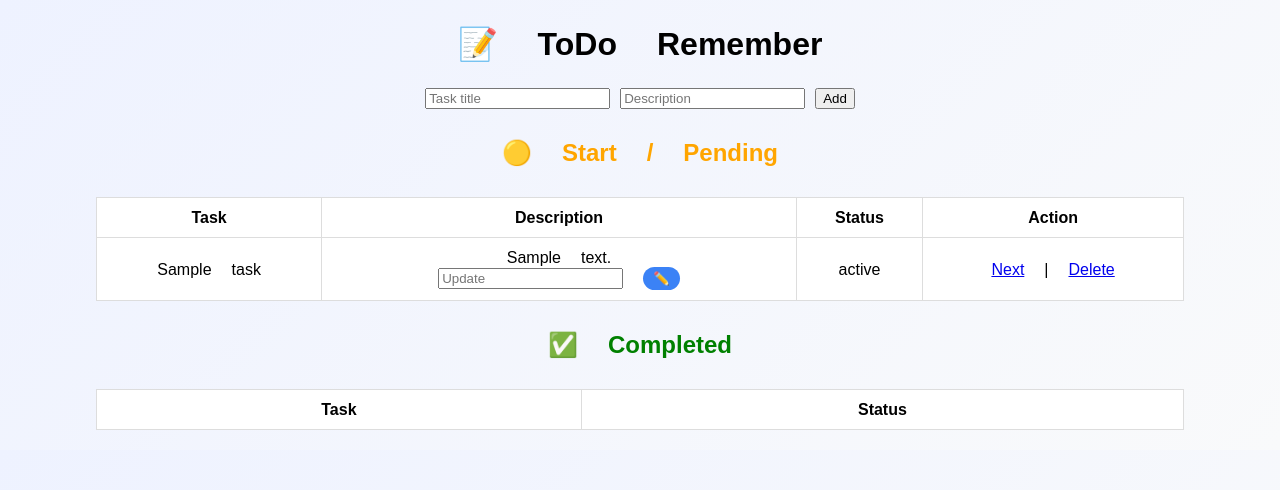
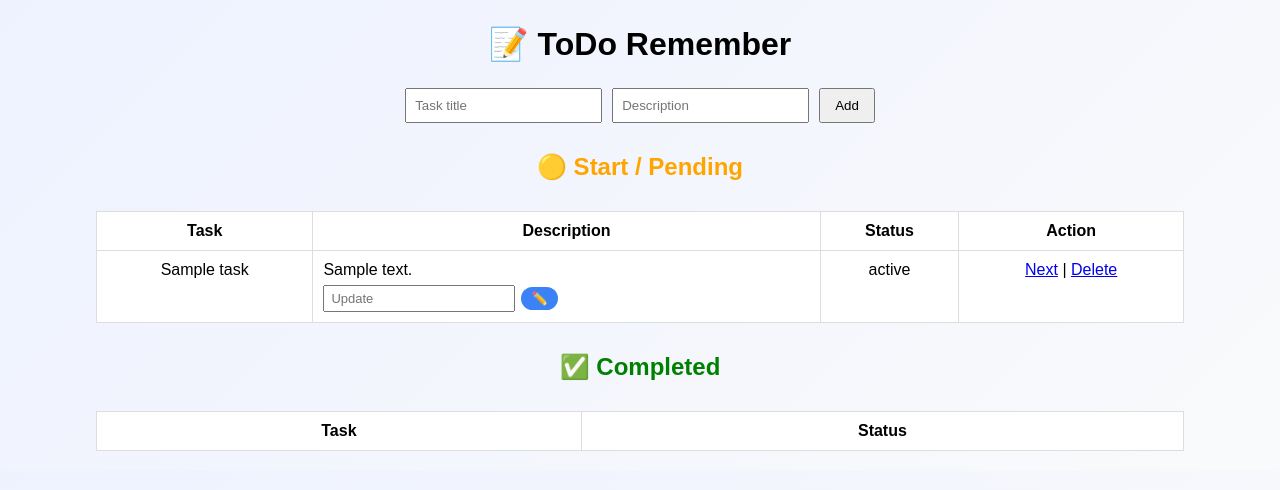
Before and after one commit to ShivanHussain/Todo_Rememeber, a Flask app: page / in a window 1280 px wide. Shown: the top 490 px of the page. Run offline with Flask 3, Linux system fonts and the light colour scheme; a database or web service that is not in the repository returns one stand-in record (values such as "Sample title"); lists and menus that the app fills with data are empty.

Commit message:
change the HTML file structure and css

```diff
--- a/static/style.css
+++ b/static/style.css
@@ -1,6 +1,6 @@
 body {
     background: linear-gradient(135deg,#eef2ff,#f9fafb);
-    font-family: "Segoe UI Emoji", "Apple Color Emoji", "Noto Color Emoji", Arial, sans-serif;
+    font-family: "Segoe UI Emoji", Arial, sans-serif;
     margin: 0;
 }
 
@@ -23,6 +23,14 @@ body {
     gap: 10px;
 }
 
+.task-form input {
+    padding: 8px;
+}
+
+.task-form button {
+    padding: 8px 14px;
+}
+
 table {
     width: 85%;
     margin: 20px auto;
@@ -34,11 +42,28 @@ th, td {
     padding: 10px;
     border: 1px solid #ddd;
     text-align: center;
+    vertical-align: top;
 }
 
-.start { color: orange; font-weight: bold; }
-.pending { color: red; font-weight: bold; }
-.complete { color: green; font-weight: bold; }
+.desc-cell {
+    text-align: left;
+}
+
+.desc-text {
+    display: block;
+    margin-bottom: 6px;
+}
+
+.desc-form {
+    display: inline-flex;
+    gap: 6px;
+    align-items: center;
+}
+
+.desc-form input {
+    padding: 4px 6px;
+    font-size: 13px;
+}
 
 .desc-btn {
     padding: 4px 10px;
@@ -46,7 +71,12 @@ th, td {
     background: #3b82f6;
     color: white;
     border: none;
+    cursor: pointer;
 }
+
+.start { color: orange; font-weight: bold; }
+.pending { color: red; font-weight: bold; }
+.complete { color: green; font-weight: bold; }
 
 /* Spinner */
 #spinner-overlay {
--- a/templates/index.html
+++ b/templates/index.html
@@ -1,13 +1,10 @@
-
 <!DOCTYPE html>
 <html>
 <head>
     <meta charset="UTF-8">
     <title>ToDo Remember</title>
-     <link rel="icon" type="image/png" href="{{ url_for('static', filename='favicon.jpg') }}">
     <meta name="viewport" content="width=device-width, initial-scale=1.0">
     <link rel="stylesheet" href="{{ url_for('static', filename='style.css') }}">
-    <link rel="icon" type="image/png" href="{{ url_for('static', filename='favicon.png') }}">
 </head>
 <body>
 
@@ -26,18 +23,27 @@
 <h2 class="section-title pending-title">🟡 Start / Pending</h2>
 
 <table>
-<tr><th>Task</th><th>Description</th><th>Status</th><th>Action</th></tr>
+<tr>
+    <th>Task</th>
+    <th>Description</th>
+    <th>Status</th>
+    <th>Action</th>
+</tr>
+
 {% for t in active_tasks %}
 <tr>
     <td>{{ t[1] }}</td>
-<td>
-    {{ t[2] if t[2] else "—" }}
-    <form method="POST" action="/update-desc/{{ t[0] }}">
+
+    <td class="desc-cell">
+        <span class="desc-text">{{ t[2] if t[2] else "—" }}</span>
+        <form class="desc-form" method="POST" action="/update-desc/{{ t[0] }}">
             <input name="description" placeholder="Update">
             <button class="desc-btn">✏️</button>
         </form>
     </td>
+
     <td class="{{ t[3]|lower }}">{{ t[3] }}</td>
+
     <td>
         <a href="/status/{{ t[0] }}" class="link-btn">Next</a> |
         <a href="/delete/{{ t[0] }}" class="link-btn">Delete</a>
@@ -49,7 +55,11 @@
 <h2 class="section-title complete-title">✅ Completed</h2>
 
 <table>
-<tr><th>Task</th><th>Status</th></tr>
+<tr>
+    <th>Task</th>
+    <th>Status</th>
+</tr>
+
 {% for t in completed_tasks %}
 <tr>
     <td>{{ t[1] }}</td>
@@ -69,14 +79,7 @@
     a.addEventListener("click", () => spinner.style.display = "flex");
 });
 
-    window.addEventListener("pageshow", () => {
-        spinner.style.display = "none";
-    });
-
-    window.addEventListener("error", () => {
-        spinner.style.display = "none";
-        alert("Database temporarily unavailable. Try again.");
-    });
+window.addEventListener("pageshow", () => spinner.style.display = "none");
 </script>
 
 </body>
```
Lines whose indentation alone changed are shown as unchanged.
